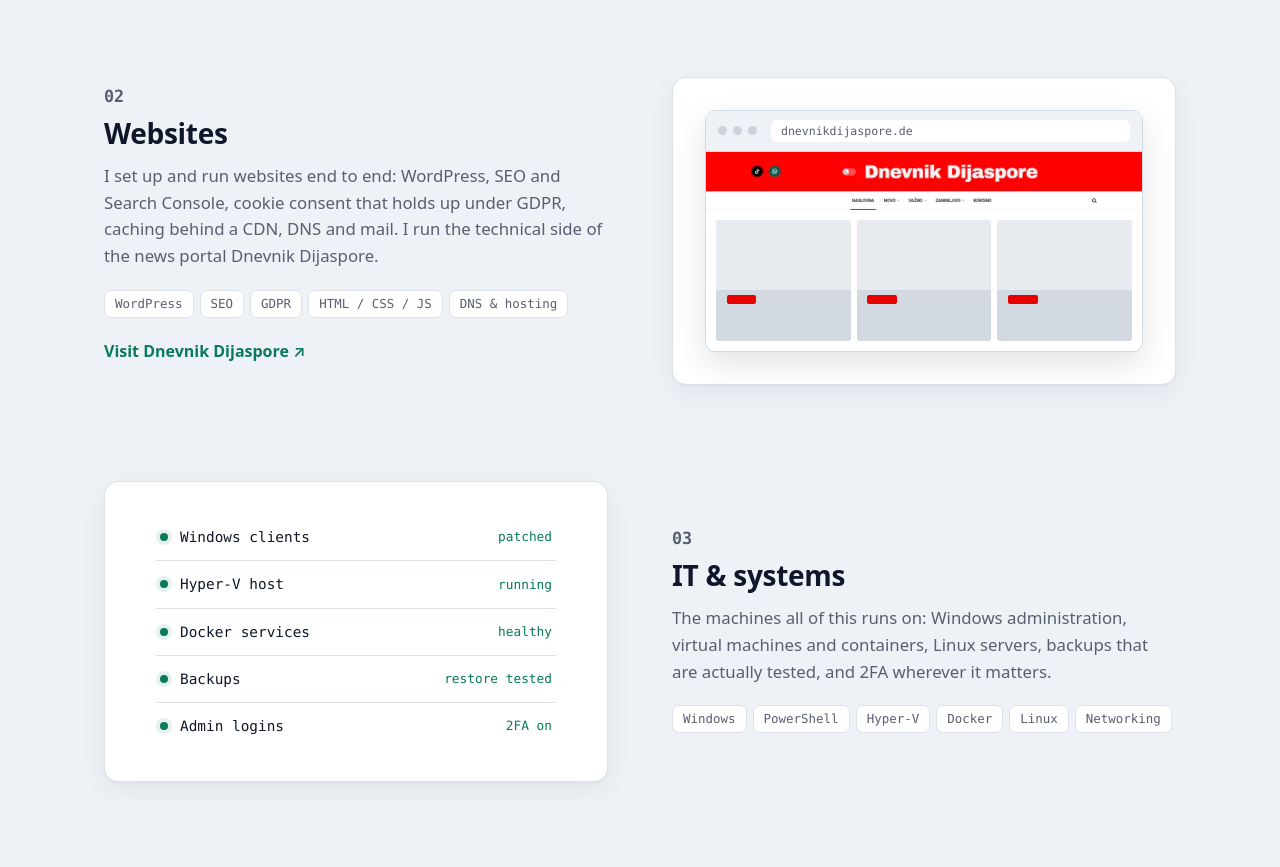
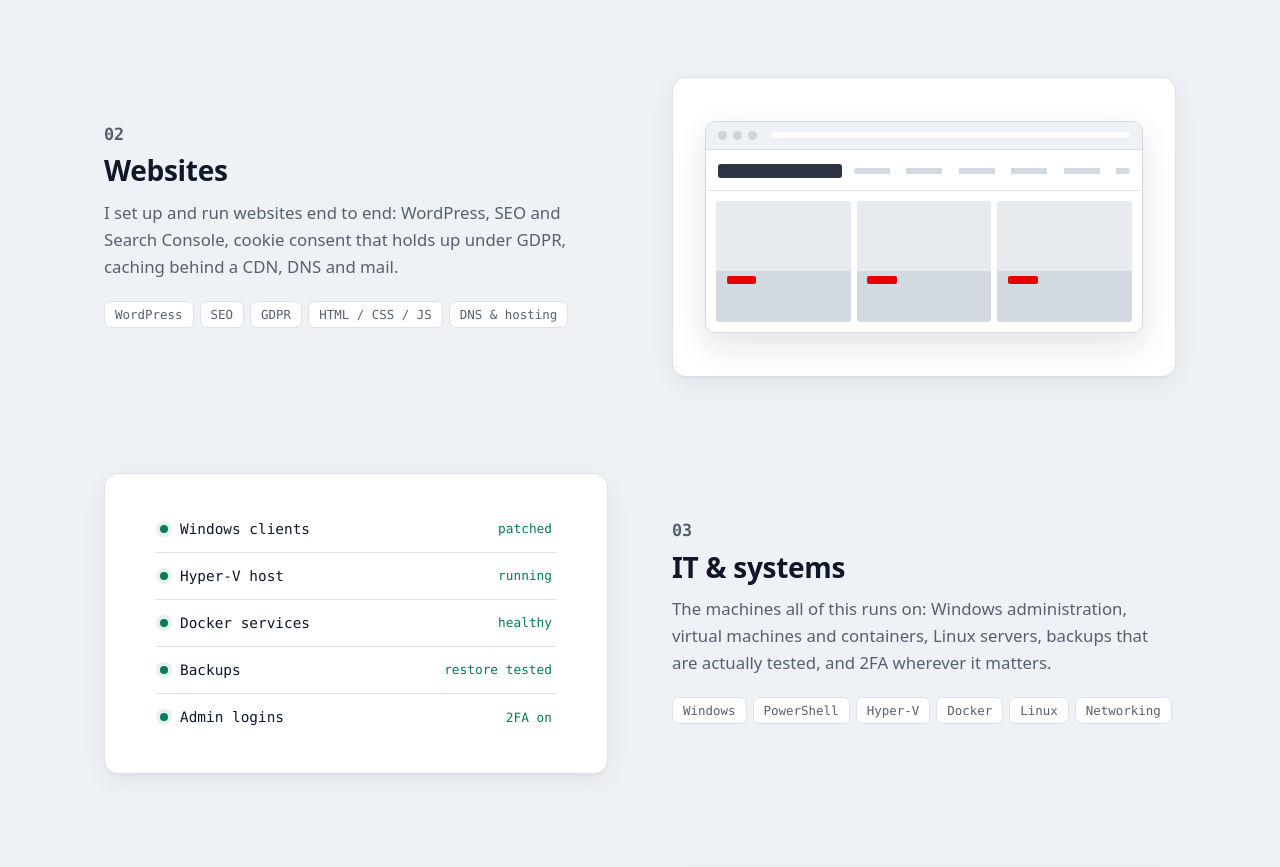
Before and after one commit to Imperator661/Imperator661.github.io, a plain HTML site: page index.html in a window 1280 px wide. Shown: the part 1840-2707 px from the top of the page. Drawn offline with Linux system fonts and the light colour scheme.

Commit message:
Websites block: drop the news-portal reference
Remove the portal name, link and header screenshot from EN/DE/HR; the browser mock now shows a neutral drawn header.

Co-Authored-By: Claude Opus 5.5 <noreply@anthropic.com>

```diff
--- a/css/style.css
+++ b/css/style.css
@@ -281,6 +281,9 @@ svg { width: 1em; height: 1em; fill: none; stroke: currentColor; stroke-width: 1
 .browser-bar .dot { width: 9px; height: 9px; background: #cdd3db; }
 .browser-url { flex: 1; min-width: 0; margin-left: 8px; padding: 3px 10px; border-radius: 6px; background: #fff; font: 0.72rem/1.4 var(--mono); color: #566070; overflow: hidden; text-overflow: ellipsis; white-space: nowrap; }
 .browser img { width: 100%; }
+.browser-head { display: flex; align-items: center; gap: 12px; padding: 14px 12px 12px; border-bottom: 1px solid #e3e7ec; }
+.browser-head b { width: 30%; height: 14px; border-radius: 3px; background: #2b3440; }
+.browser-head span { flex: 1; height: 6px; border-radius: 3px; background: repeating-linear-gradient(90deg, #d3d9e1 0 13%, transparent 13% 19%); }
 .browser-grid { display: grid; grid-template-columns: repeat(3, 1fr); gap: 6px; padding: 10px; }
 .browser-grid i { position: relative; aspect-ratio: 4 / 3.6; border-radius: 3px; background: linear-gradient(180deg, #e7eaef 0 58%, #d3d9e1 58% 100%); }
 .browser-grid i::before { content: ""; position: absolute; left: 8%; top: 62%; width: 22%; height: 7%; background: #e60000; border-radius: 2px; }
--- a/index.html
+++ b/index.html
@@ -149,8 +149,8 @@ done in 4.2 s</code></pre>
           <article class="work work-flip">
             <div class="work-media media-browser">
               <div class="browser">
-                <div class="browser-bar" aria-hidden="true"><span class="dot"></span><span class="dot"></span><span class="dot"></span><span class="browser-url">dnevnikdijaspore.de</span></div>
-                <img src="assets/dd-header.webp" width="960" height="128" alt="Header of the Dnevnik Dijaspore news site" loading="lazy" decoding="async">
+                <div class="browser-bar" aria-hidden="true"><span class="dot"></span><span class="dot"></span><span class="dot"></span><span class="browser-url"></span></div>
+                <div class="browser-head" aria-hidden="true"><b></b><span></span></div>
                 <div class="browser-grid" aria-hidden="true"><i></i><i></i><i></i></div>
               </div>
             </div>
@@ -159,11 +159,9 @@ done in 4.2 s</code></pre>
               <h3>Websites</h3>
               <p>
                 I set up and run websites end to end: WordPress, SEO and Search Console, cookie consent
-                that holds up under GDPR, caching behind a CDN, DNS and mail. I run the technical side of
-                the news portal Dnevnik Dijaspore.
+                that holds up under GDPR, caching behind a CDN, DNS and mail.
               </p>
               <ul class="tags"><li>WordPress</li><li>SEO</li><li>GDPR</li><li>HTML / CSS / JS</li><li>DNS &amp; hosting</li></ul>
-              <a class="work-link" href="https://dnevnikdijaspore.de" target="_blank" rel="noopener">Visit Dnevnik Dijaspore ↗</a>
             </div>
           </article>
 
```
Also changed, not shown: de/index.html (+2 -4 lines), hr/index.html (+3 -5 lines), assets/dd-header.webp (deleted), 1 other file.
